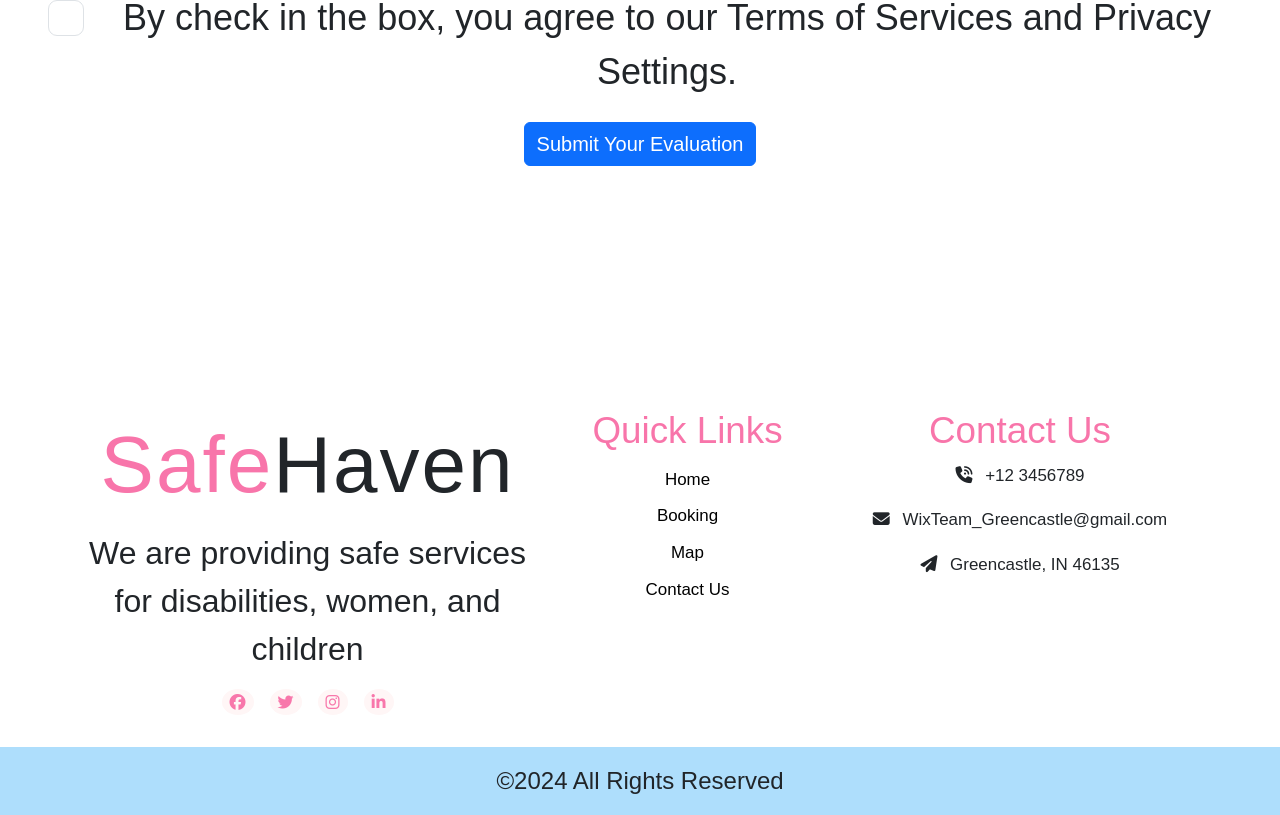
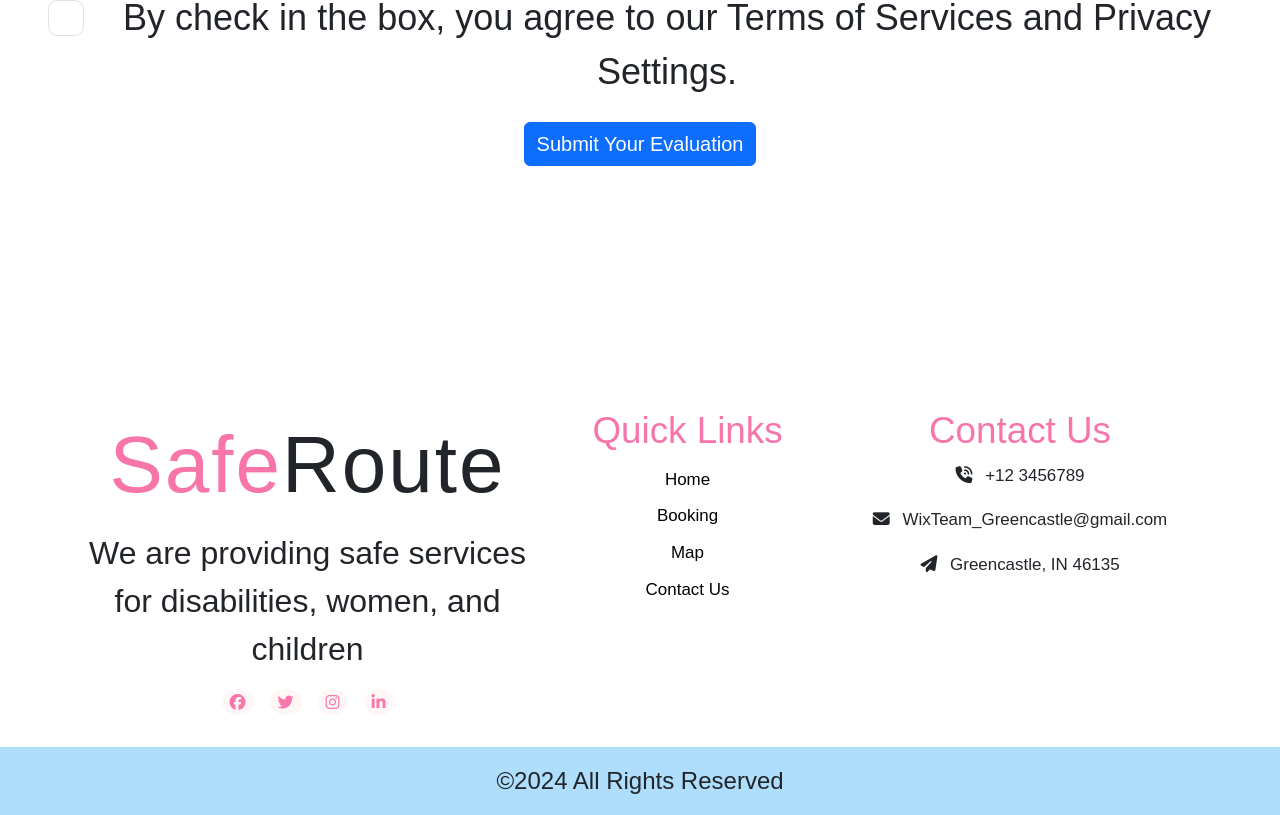
Before and after one commit to quynhtran158/hehe, a React (Create React App) app: page / in a window 1280 px wide. Shown: the part 1192-2007 px from the top of the page. Built offline with nearby package versions, Linux system fonts and the light colour scheme; a web font is replaced by a local one.

Commit message:
update name

```diff
--- a/src/Components/Footer/Footer.js
+++ b/src/Components/Footer/Footer.js
@@ -11,7 +11,7 @@ const Footer = () => {
             <div className="container">
                 <div className="row">
                     <div className="col-md-6 col-lg-5 col-12 ft-1">
-                        <h3><span>Safe</span>Haven</h3>
+                        <h3><span>Safe</span>Route</h3>
                         <p>We are providing safe services for disabilities, women, and children</p>
                         <div className="footer-icons">
                             <i class="fa-brands fa-facebook"></i>
```
